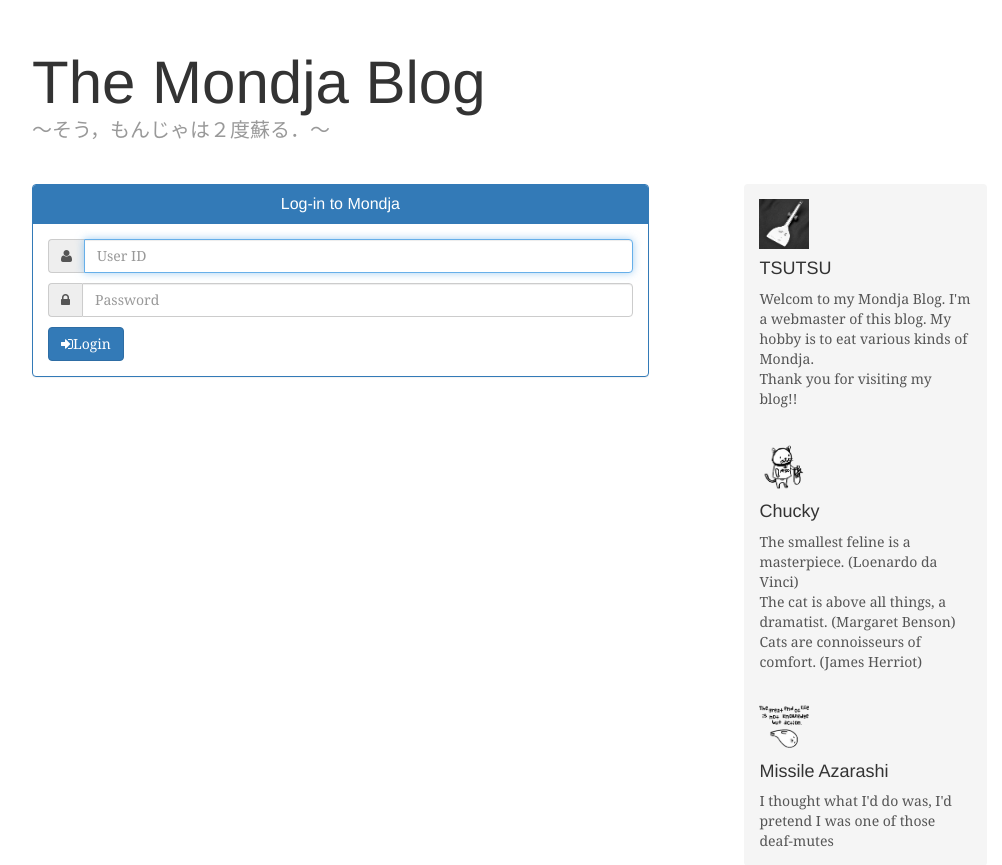
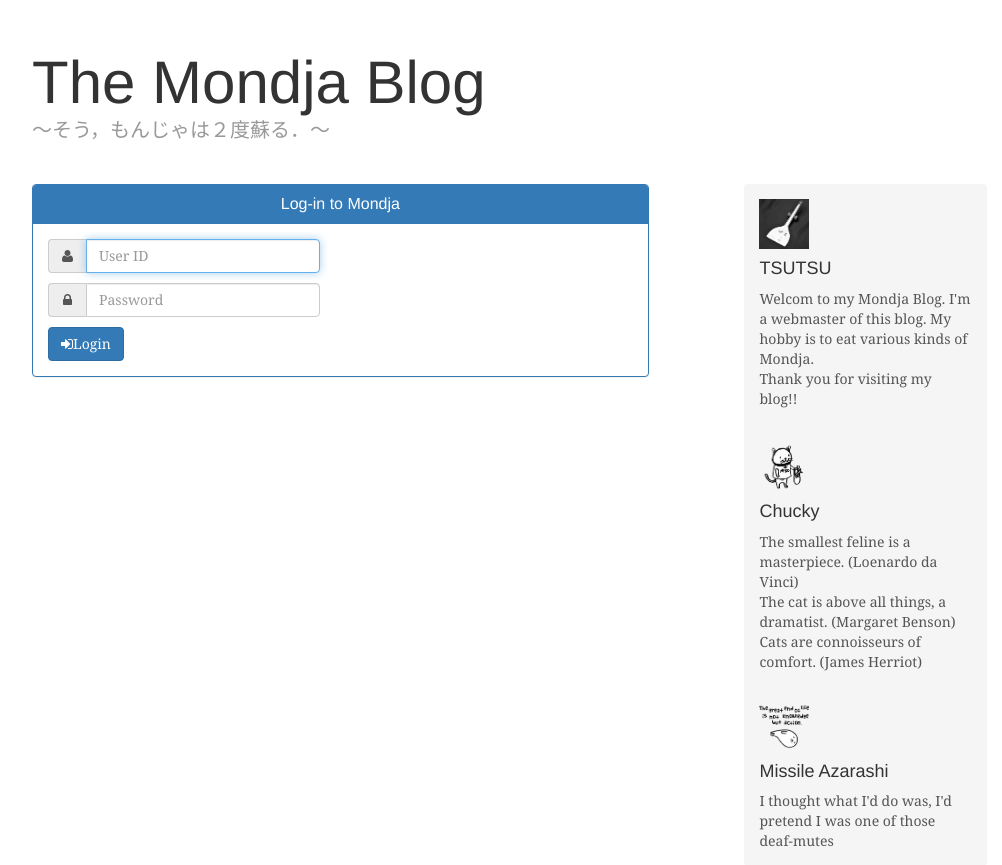
Before and after one commit to y-tsutsu/mondja-blog, a Django app: template static/templates/login.html in a window 1280 px wide. Shown: the part 60-925 px from the top of the page, without its empty margins (138-1140 px from the left). Run offline with Django 3.2, Linux system fonts and the light colour scheme; the template is opened without the code that fills it, so the values that code supplies are empty; some libraries are stand-ins or nearby versions.

Commit message:
log-in画面のデザイン修正．

```diff
--- a/static/templates/login.html
+++ b/static/templates/login.html
@@ -15,12 +15,12 @@
         </div>
         <div class="panel-body">
             <div class="input-group" style="margin-bottom:10px;">
-                <span class="input-group-addon" id="basic-addon1"><i class="fa fa-user"></i></span>
+                <span class="input-group-addon" id="basic-addon1" style="width:38px"><i class="fa fa-user"></i></span>
                 <input id="id_username" maxlength="256" name="username" type="text" class="form-control" placeholder="User ID" aria-describedby="sizing-addon1" autofocus required />
             </div>
 
             <div class="input-group" style="margin-bottom:10px;">
-                <span class="input-group-addon" id="basic-addon1"><i class="fa fa-lock"></i></span>
+                <span class="input-group-addon" id="basic-addon1" style="width:38px"><i class="fa fa-lock"></i></span>
                 <input id="id_password" maxlength="256" name="password" type="password" class="form-control" placeholder="Password" aria-describedby="sizing-addon1" required />
             </div>
 
```
